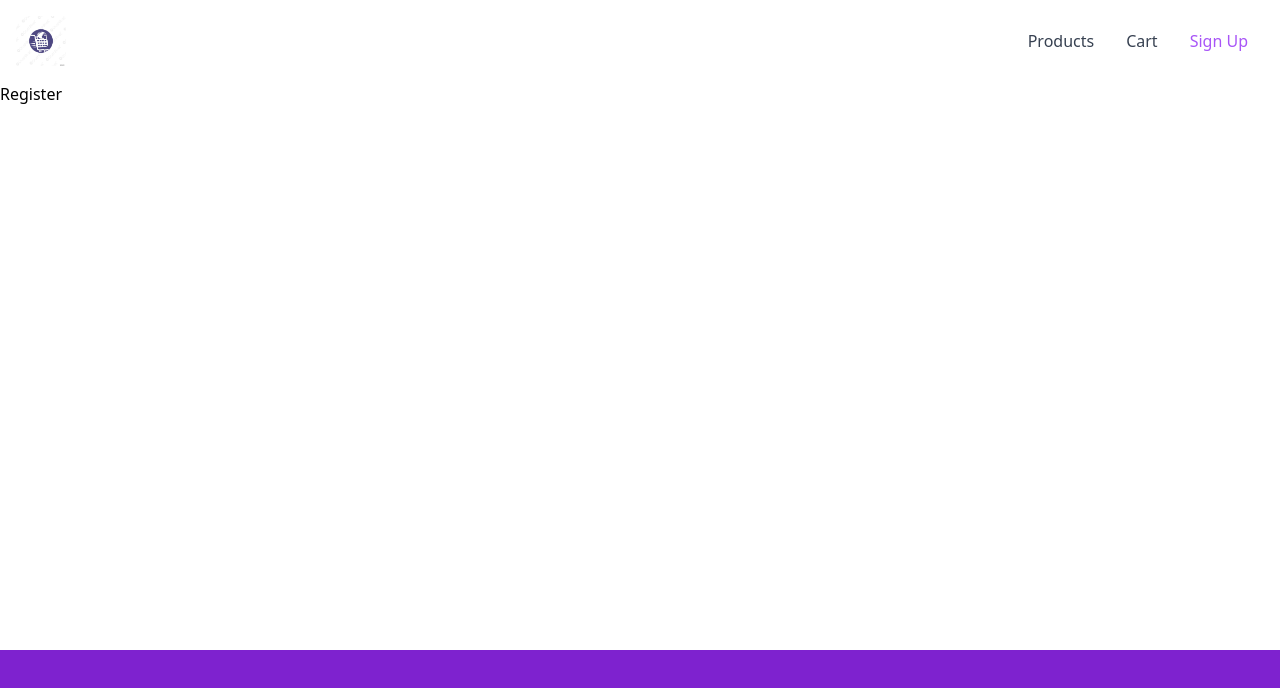
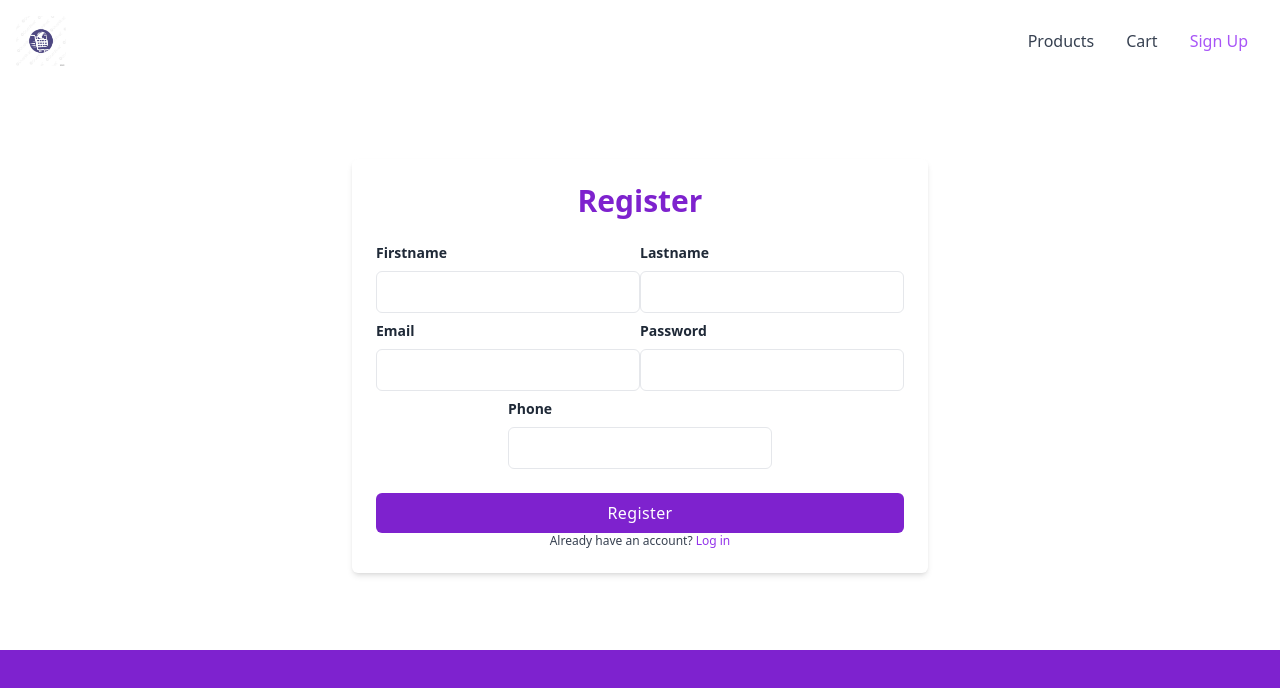
Before and after one commit to Supaishichikin/TP_sport_products, a React (Create React App) app in the folder frontend/: page /register in a window 1280 px wide. Shown: the top 688 px of the page. Built offline with nearby package versions, Linux system fonts and the light colour scheme.

Commit message:
register form and page
register form and page

```diff
--- /dev/null
+++ b/frontend/src/components/FormRegister.tsx
@@ -0,0 +1,70 @@
+export default function FormRegister(){
+    return <form className="mt-6">
+        <div style={{width: '100%', display: 'flex', justifyContent: 'space-between'}}>
+        <div className="mb-2">
+            <label
+                htmlFor="first_name"
+                className="block text-sm font-semibold text-gray-800"
+            >
+                Firstname
+            </label>
+            <input
+                id="first_name"
+                className="block w-full px-4 py-2 mt-2 text-purple-700 bg-white border rounded-md focus:border-purple-400 focus:ring-purple-300 focus:outline-none focus:ring focus:ring-opacity-40"
+            />
+        </div>
+        <div className="mb-2">
+            <label
+                htmlFor="last_name"
+                className="block text-sm font-semibold text-gray-800"
+            >
+                Lastname
+            </label>
+            <input
+                id="last_name"
+                className="block w-full px-4 py-2 mt-2 text-purple-700 bg-white border rounded-md focus:border-purple-400 focus:ring-purple-300 focus:outline-none focus:ring focus:ring-opacity-40"
+            />
+        </div>
+    </div>
+        <div style={{width: '100%', display: 'flex', justifyContent: 'space-between'}}>
+        <div className="mb-2">
+            <label
+                htmlFor="email"
+                className="block text-sm font-semibold text-gray-800"
+            >
+                Email
+            </label>
+            <input
+                id="email"
+                type="email"
+                className="block w-full px-4 py-2 mt-2 text-purple-700 bg-white border rounded-md focus:border-purple-400 focus:ring-purple-300 focus:outline-none focus:ring focus:ring-opacity-40"
+            />
+        </div>
+        <div className="mb-2">
+            <label
+                htmlFor="password"
+                className="block text-sm font-semibold text-gray-800"
+            >
+                Password
+            </label>
+            <input
+                id="password"
+                type="password"
+                className="block w-full px-4 py-2 mt-2 text-purple-700 bg-white border rounded-md focus:border-purple-400 focus:ring-purple-300 focus:outline-none focus:ring focus:ring-opacity-40"
+            />
+        </div>
+    </div>
+    <div style={{width: '50%', margin: '0 auto'}}>
+        <label htmlFor="phone"
+               className="block text-sm font-semibold text-gray-800">
+            Phone
+        </label>
+        <input id="phone" className="block w-full px-4 py-2 mt-2 text-purple-700 bg-white border rounded-md focus:border-purple-400 focus:ring-purple-300 focus:outline-none focus:ring focus:ring-opacity-40" />
+    </div>
+    <div className="mt-6">
+        <button className="w-full px-4 py-2 tracking-wide text-white transition-colors duration-200 transform bg-purple-700 rounded-md hover:bg-purple-600 focus:outline-none focus:bg-purple-600">
+            Register
+        </button>
+    </div>
+</form>
+}
--- a/frontend/src/pages/Login.tsx
+++ b/frontend/src/pages/Login.tsx
@@ -4,7 +4,7 @@
     return <>
     <div style={{height: "100%", width: "100%", alignItems: "center"}} className="relative flex flex-col justify-center overflow-hidden">
             <div className="w-full p-6 m-auto bg-white rounded-md shadow-md lg:max-w-xl">
-                <h1 className="text-3xl font-semibold text-center text-purple-700 underline">
+                <h1 className="text-3xl font-semibold text-center text-purple-700">
                    Login
                 </h1>
                 <FormLogin/>
@@ -12,7 +12,7 @@
                     {" "}
                     Don't have an account?{" "}
                     <a
-                        href="#"
+                        href="/register"
                         className="font-medium text-purple-600 hover:underline"
                     >
                         Register
--- a/frontend/src/pages/Register.tsx
+++ b/frontend/src/pages/Register.tsx
@@ -1,3 +1,24 @@
+import FormRegister from "../components/FormRegister";
+
 export default function Register(){
-    return <h1>Register</h1>
+    return <>
+    <div style={{height: "100%", width: "100%", alignItems: "center"}} className="relative flex flex-col justify-center overflow-hidden">
+            <div className="w-full p-6 m-auto bg-white rounded-md shadow-md lg:max-w-xl">
+                <h1 className="text-3xl font-semibold text-center text-purple-700">
+                    Register
+                </h1>
+                <FormRegister/>
+                <p className="text-xs font-light text-center text-gray-700">
+                    {" "}
+                    Already have an account?{" "}
+                    <a
+                        href="/login"
+                        className="font-medium text-purple-600 hover:underline"
+                    >
+                        Log in
+                    </a>
+                </p>
+            </div>
+        </div>
+    </>
 }
```
